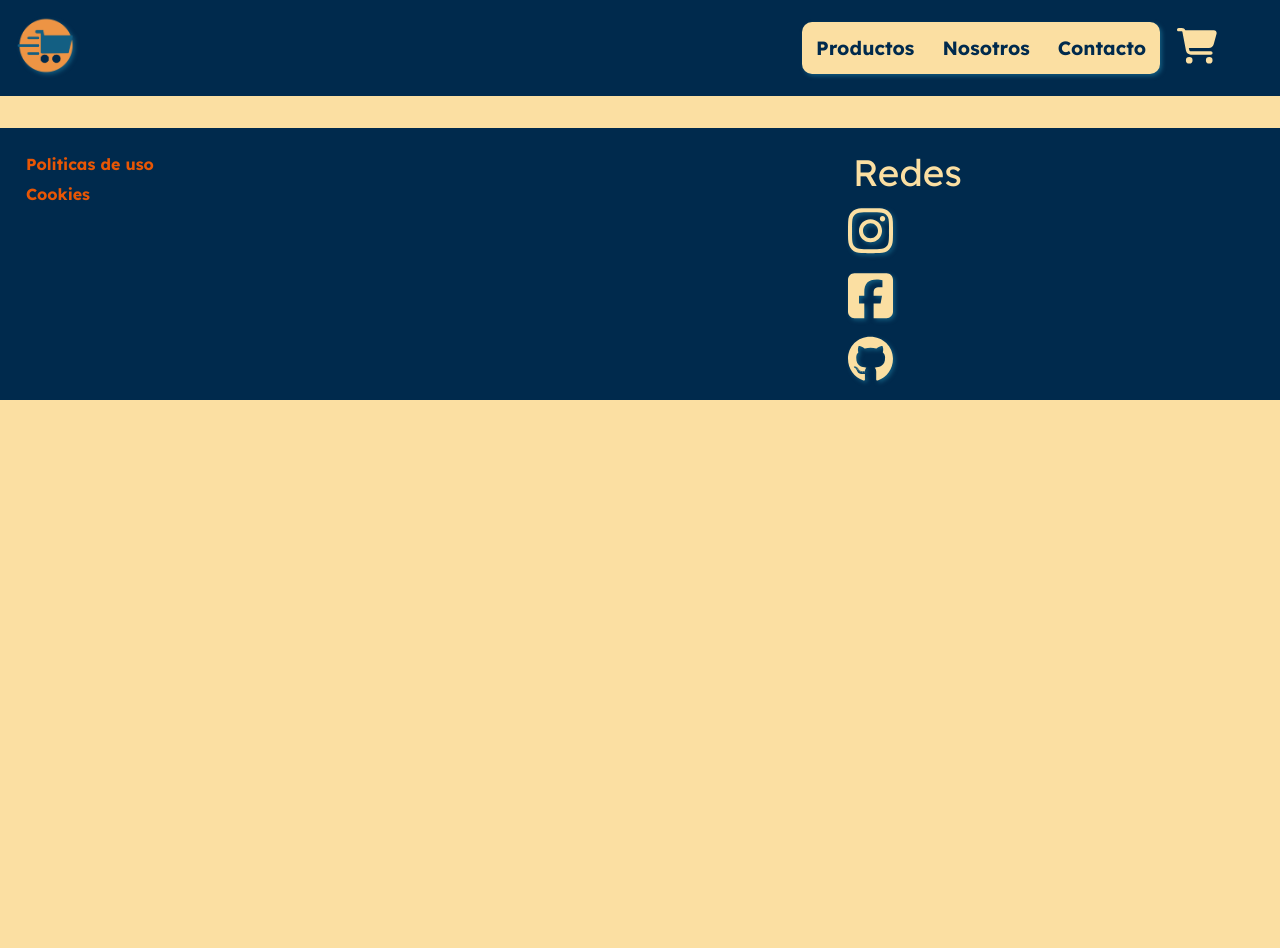
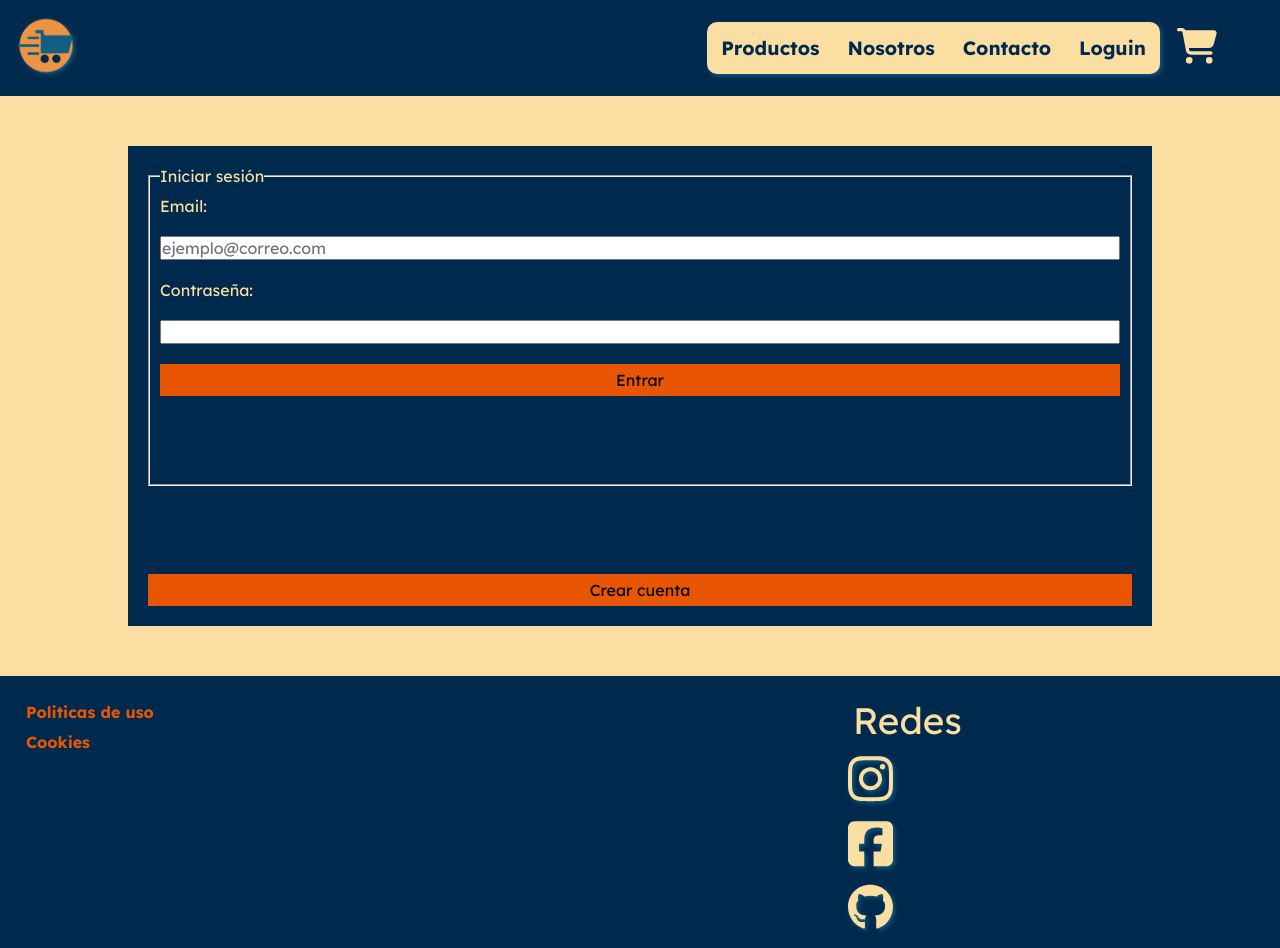
Before and after one commit to Bookinfly/ReactEnTalentoTech, a React (Vite) app in the folder tarea_clase_4/tarea-clase-4/: page /loguin in a window 1280 px wide. Before the commit the page ends 800 px from the top, so only its background shows below. Built offline with nearby package versions, Linux system fonts and the light colour scheme.

Commit message:
implementando ruta protegida y componente loguin, necesito crear una especie de base de datos para interactuar para el loguin falso

```diff
--- a/tarea_clase_4/tarea-clase-4/src/App.jsx
+++ b/tarea_clase_4/tarea-clase-4/src/App.jsx
@@ -1,4 +1,4 @@
-import React, { Profiler } from 'react'//ya no recuerdo que era Profiler revisar
+import React, { Profiler, useState } from 'react'//ya no recuerdo que era Profiler revisar
 import Header from "./components/Header"
 import MainCart from "./components/MainCart"
 import Footer from "./components/Footer"
@@ -10,22 +10,31 @@ import Politicas from './components/Politicas'
 import { BrowserRouter as Router, Routes, Route } from 'react-router-dom'
 import { CartProvider } from './components/context/CartContext'
 import ProductoDetalle from './components/ProductoDetalle'
+import Loguin from './components/Loguin'
+import RutaProtegida from './components/RutaProtegida'
 
 
 function App() {
 
+  let [isAuthenticated, setIsAuthenticated] = useState(true)
 
   return (
     <CartProvider>
       <Header />
       <Routes>
         <Route path='/' element={<MainCart />} />{/**va a haber que pasar datos por la ruta */}
-        <Route path='/cart' element={<Cart />} />
         <Route path='/about' element={<About />} />
         <Route path='/contact' element={<Contact />} />
         <Route path='/cookies' element={<Cookies />} />
         <Route path='/politicas' element={<Politicas />} />
         <Route path='/detalle/:id' element={<ProductoDetalle />} />
+        <Route path='/loguin' element={<Loguin />} />
+
+        <Route path='/cart' element={
+          <RutaProtegida isAuthenticated={isAuthenticated}>
+            <Cart />
+          </RutaProtegida>
+          } />
       </Routes>
       <Footer />
     </CartProvider>
--- a/tarea_clase_4/tarea-clase-4/src/components/Header.jsx
+++ b/tarea_clase_4/tarea-clase-4/src/components/Header.jsx
@@ -11,6 +11,7 @@ const Header = ()=> {
             <li className="header__box__nav__ul--link"><Link to="./">Productos</Link></li>
             <li className="header__box__nav__ul--link"><Link to="./about">Nosotros</Link></li>
             <li className="header__box__nav__ul--link"><Link to="./contact">Contacto</Link></li>
+            <li className="header__box__nav__ul--link"><Link to="./loguin">Loguin</Link></li>
           </ul>
         </nav>
 
--- /dev/null
+++ b/tarea_clase_4/tarea-clase-4/src/components/Loguin.jsx
@@ -0,0 +1,27 @@
+import React from "react";
+
+const Loguin = ()=> {
+
+  return (
+    <form>
+      <fieldset>
+        <legend>Iniciar sesión</legend>
+
+        <label htmlFor="email">Email: </label>
+        <input type="email" id="email" name="email" placeholder="ejemplo@correo.com"/>
+
+        <label htmlFor="pass">Contraseña: </label>
+        <input type="password" name="pass" id="pass" />
+
+        <button type="submit"> Entrar </button>
+
+      </fieldset>
+
+      <button type="button">Crear cuenta</button>
+
+
+    </form>
+  )
+}
+
+export default Loguin
--- /dev/null
+++ b/tarea_clase_4/tarea-clase-4/src/components/RutaProtegida.jsx
@@ -0,0 +1,14 @@
+import React from "react";
+
+import { Navigate } from 'react-router-dom'
+
+function RutaProtegida({isAuthenticated, children}){
+  if (!isAuthenticated){
+    return <Navigate to="/loguin" replace />
+  }
+
+  return children
+
+}
+
+export default RutaProtegida
--- a/tarea_clase_4/tarea-clase-4/src/index.css
+++ b/tarea_clase_4/tarea-clase-4/src/index.css
@@ -62,6 +62,26 @@ button {
   padding: 6px 10px;
   border: none;
   box-shadow: #002a4d 2px 2px;
+}
+
+form{
+  background-color: var(--color-dark);
+  width: 80%;
+  margin: 50px auto;
+  padding: 20px;
+  display: flex;
+  flex-direction: column;
+  min-height: 60vh;
+  justify-content:space-between
+}
+
+fieldset{
+  height: 40vh;
+  display: flex;
+  flex-direction: column;
+  justify-content: space-around;
+  gap: 20px;
+  padding: 10px;
 }
 
 .button-link{
```
